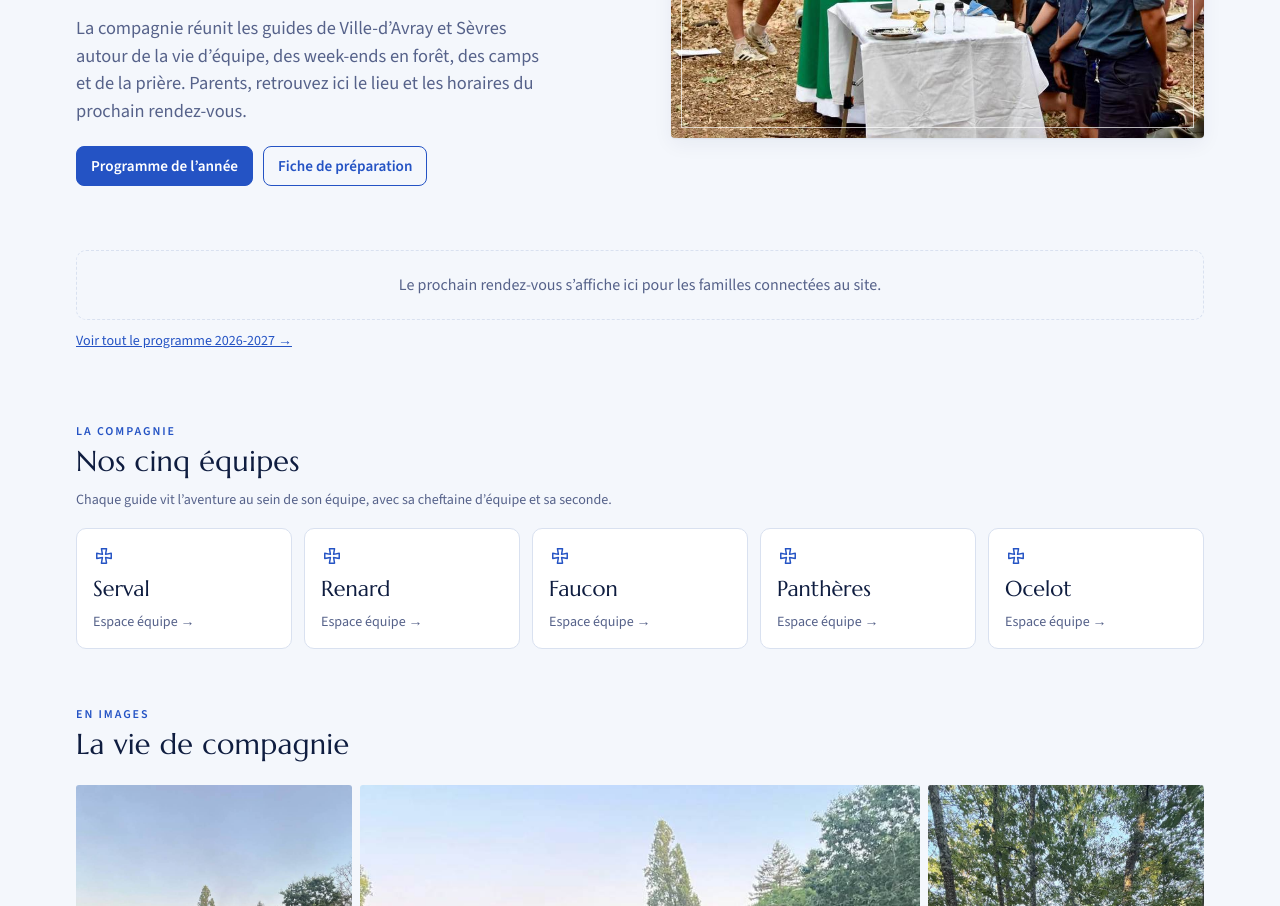
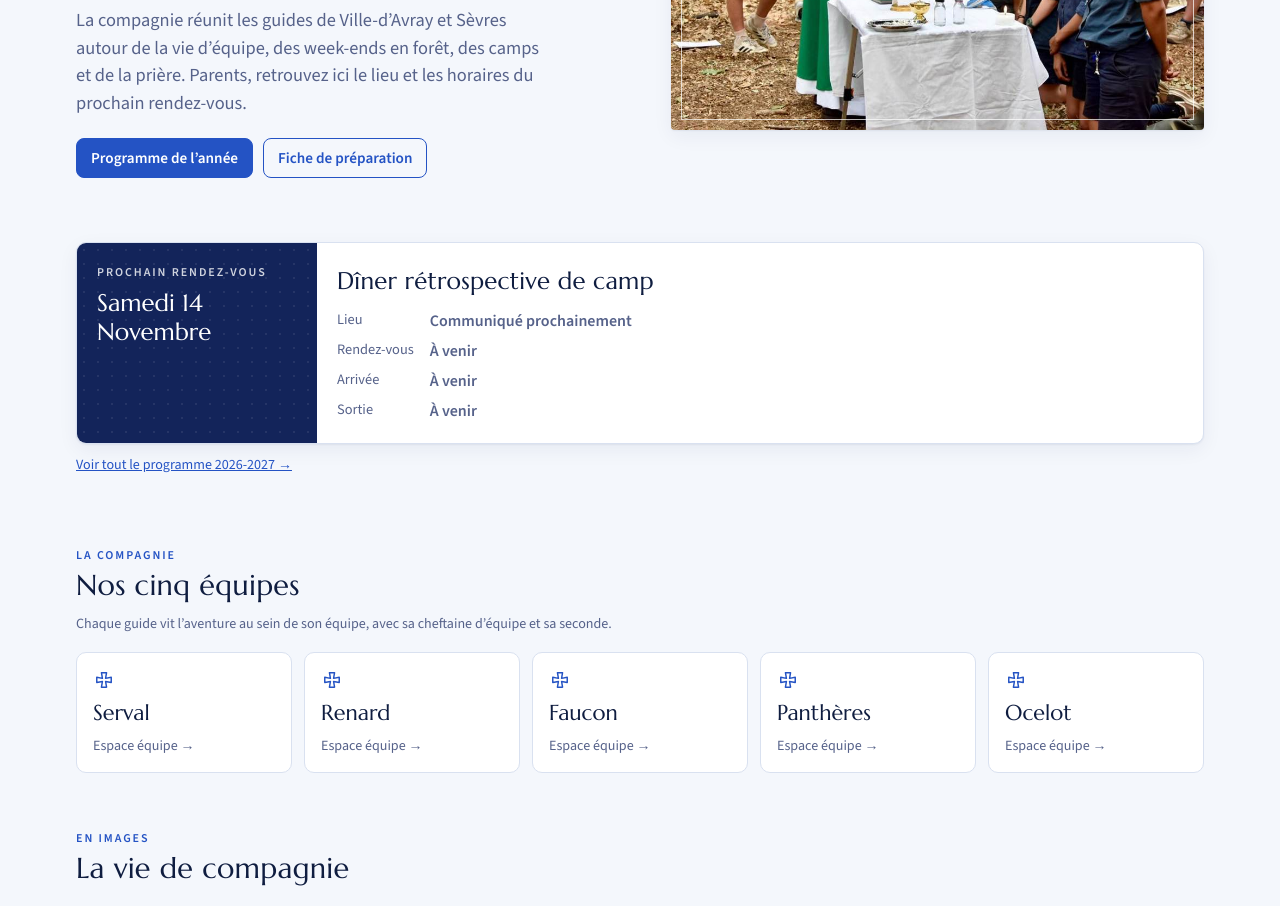
Before and after one commit to margauxbouriez-a11y/scoutvda, a plain HTML site: page index.html in a window 1280 px wide. Shown: the part 480-1386 px from the top of the page. Drawn offline with nearby package versions, Linux system fonts and the light colour scheme.

Commit message:
Publier le site à la racine pour GitHub Pages
Le site était dans site/, donc GitHub Pages affichait le README.
index.html, img/ et data/ sont maintenant à la racine, avec .nojekyll.
Hors claude.ai, la page passe en lecture seule et affiche le
programme depuis data/programme.json.

Co-Authored-By: Claude Opus 5.5 <noreply@anthropic.com>
Claude-Session: https://claude.ai/code/session_014vohpeiLWHZdbdpwq8EFJq

```diff
--- /dev/null
+++ b/data/programme.json
@@ -0,0 +1,187 @@
+{
+ "items": [
+  {
+   "createdAt": 1,
+   "debut": "2026-10-03",
+   "description": "",
+   "fin": "2026-10-04",
+   "heureArrivee": "",
+   "heureSortie": "",
+   "lieu": "",
+   "rdv": "",
+   "titre": "WE Compagnie",
+   "type": "Week-end",
+   "id": "e01"
+  },
+  {
+   "createdAt": 2,
+   "debut": "2026-11-14",
+   "description": "",
+   "fin": "",
+   "heureArrivee": "",
+   "heureSortie": "",
+   "lieu": "",
+   "rdv": "",
+   "titre": "Dîner rétrospective de camp",
+   "type": "Autre",
+   "id": "e02"
+  },
+  {
+   "createdAt": 3,
+   "debut": "2026-11-15",
+   "description": "Uniquement CE et secondes",
+   "fin": "",
+   "heureArrivee": "",
+   "heureSortie": "",
+   "lieu": "",
+   "rdv": "",
+   "titre": "Sortie Haute Équipe",
+   "type": "Sortie",
+   "id": "e03"
+  },
+  {
+   "createdAt": 4,
+   "debut": "2026-11-29",
+   "description": "",
+   "fin": "",
+   "heureArrivee": "",
+   "heureSortie": "",
+   "lieu": "",
+   "rdv": "",
+   "titre": "Sortie Compagnie",
+   "type": "Sortie",
+   "id": "e04"
+  },
+  {
+   "createdAt": 5,
+   "debut": "2026-12-12",
+   "description": "",
+   "fin": "2026-12-13",
+   "heureArrivee": "",
+   "heureSortie": "",
+   "lieu": "",
+   "rdv": "",
+   "titre": "WE Équipe",
+   "type": "Week-end",
+   "id": "e05"
+  },
+  {
+   "createdAt": 6,
+   "debut": "2027-01-16",
+   "description": "Uniquement les parents !",
+   "fin": "",
+   "heureArrivee": "",
+   "heureSortie": "",
+   "lieu": "",
+   "rdv": "",
+   "titre": "Soirée des parents",
+   "type": "Autre",
+   "id": "e06"
+  },
+  {
+   "createdAt": 7,
+   "debut": "2027-01-17",
+   "description": "",
+   "fin": "",
+   "heureArrivee": "",
+   "heureSortie": "",
+   "lieu": "",
+   "rdv": "",
+   "titre": "Sortie Compagnie",
+   "type": "Sortie",
+   "id": "e07"
+  },
+  {
+   "createdAt": 8,
+   "debut": "2027-02-28",
+   "description": "",
+   "fin": "",
+   "heureArrivee": "",
+   "heureSortie": "",
+   "lieu": "",
+   "rdv": "",
+   "titre": "Sortie Équipe",
+   "type": "Sortie",
+   "id": "e08"
+  },
+  {
+   "createdAt": 9,
+   "debut": "2027-03-13",
+   "description": "",
+   "fin": "2027-03-14",
+   "heureArrivee": "",
+   "heureSortie": "",
+   "lieu": "",
+   "rdv": "",
+   "titre": "WE Compagnie",
+   "type": "Week-end",
+   "id": "e09"
+  },
+  {
+   "createdAt": 10,
+   "debut": "",
+   "description": "Vacances de Pâques – dates à fixer en équipe",
+   "fin": "",
+   "heureArrivee": "",
+   "heureSortie": "",
+   "lieu": "",
+   "periode": "2027-04",
+   "rdv": "",
+   "titre": "Camp de Pâques",
+   "type": "Camp",
+   "id": "e10"
+  },
+  {
+   "createdAt": 11,
+   "debut": "2027-05-01",
+   "description": "",
+   "fin": "2027-05-02",
+   "heureArrivee": "",
+   "heureSortie": "",
+   "lieu": "",
+   "rdv": "",
+   "titre": "WE de Groupe",
+   "type": "Week-end",
+   "id": "e11"
+  },
+  {
+   "createdAt": 12,
+   "debut": "2027-05-22",
+   "description": "Uniquement CE et secondes",
+   "fin": "2027-05-23",
+   "heureArrivee": "",
+   "heureSortie": "",
+   "lieu": "",
+   "rdv": "",
+   "titre": "WE de Haute Équipe",
+   "type": "Week-end",
+   "id": "e12"
+  },
+  {
+   "createdAt": 13,
+   "debut": "2027-05-23",
+   "description": "",
+   "fin": "",
+   "heureArrivee": "",
+   "heureSortie": "",
+   "lieu": "",
+   "rdv": "",
+   "titre": "Sortie Compagnie",
+   "type": "Sortie",
+   "id": "e13"
+  },
+  {
+   "createdAt": 14,
+   "debut": "2027-06-05",
+   "description": "",
+   "fin": "2027-06-06",
+   "heureArrivee": "",
+   "heureSortie": "",
+   "lieu": "",
+   "rdv": "",
+   "titre": "WE de Compagnie",
+   "type": "Week-end",
+   "id": "e14"
+  }
+ ]
+}
--- a/site/index.html
+++ b/index.html
@@ -1,3 +1,11 @@
+<!doctype html>
+<html lang="fr">
+<head>
+<meta charset="utf-8">
+<meta name="viewport" content="width=device-width,initial-scale=1,viewport-fit=cover">
+<style>:root{color-scheme:light}body{margin:0;font:14px system-ui,sans-serif}img{max-width:100%}[hidden]{display:none!important}</style>
+</head>
+<body>
 <title>Compagnie Guides VDA</title>
 <meta name="claude:viewport-fit-sides" content="cover">
 <link rel="preconnect" href="https://fonts.googleapis.com">
@@ -287,7 +295,7 @@ function toast(msg,err){let t=$('.toast');if(!t){t=document.createElement('div')
 function errMsg(e){const c=e&&e.code;if(c==='invalid_argument')return "Enregistrement refusé : vous n'avez peut-être pas les droits d'écriture sur ce site.";
   if(c==='quota_exceeded')return 'La base est pleine : supprimez d’anciens éléments.';return "Impossible d'enregistrer pour l'instant. Réessayez dans un moment."}
 async function save(p,ok){try{await p;if(ok)toast(ok)}catch(e){console.error(e);toast(errMsg(e),true)}}
-function needDb(){if(!S.db){toast('Connectez-vous à claude.ai pour enregistrer des modifications.',true);return false}return true}
+function needDb(){if(!S.db){toast(S.dbState==='static'?'Cette version du site est en lecture seule : les modifications se font sur la version claude.ai.':'Connectez-vous à claude.ai pour enregistrer des modifications.',true);return false}return true}
 
 function openModal(title,body,onSubmit,submitLabel){
   const root=$('#modal-root');
@@ -418,7 +426,7 @@ const FICHE_Q=[
 const slotRow=()=>`<div class="slot"><input type="text" name="slot_h" placeholder="9h30-10h30" aria-label="Horaire"><input type="text" name="slot_a" placeholder="Activité" aria-label="Activité"><button type="button" class="icon-btn" data-slot-del aria-label="Retirer cette ligne">×</button></div>`;
 function vFiche(){
   return `<div class="pagehead"><div><div class="eyebrow">Pour les cheftaines d’équipe et les secondes</div><h1>Fiche de préparation de la sortie</h1></div></div>
-  <div class="banner">Remplis cette fiche avant chaque sortie d’équipe. Elle est envoyée directement aux cheftaines et n’apparaît pas sur le site public.</div>
+  ${S.dbState==='static'?'<div class="banner">L’envoi des fiches se fait depuis la version claude.ai du site : demande le lien à tes cheftaines.</div>':''}<div class="banner">Remplis cette fiche avant chaque sortie d’équipe. Elle est envoyée directement aux cheftaines et n’apparaît pas sur le site public.</div>
   <form id="ficheform" class="card fiche" autocomplete="off">
    <div class="fgrid">
     <label class="f">Équipe<select name="equipe" required>${opt('','Choisir l’équipe',true)}${TEAMS.map(t=>opt(t.id,t.nom)).join('')}</select></label>
@@ -450,7 +458,7 @@ function chefFiches(){const cur=S.filters.ficheTeam||TEAMS[0].id;
 /* ---------- CHEFTAINES ---------- */
 function subtabs(key,list){const cur=S.sub[key]||list[0][0];
   return {cur,html:`<div class="subtabs" role="tablist">${list.map(([k,l])=>`<button role="tab" aria-selected="${k===cur}" data-act="sub" data-key="${key}" data-v="${k}">${l}</button>`).join('')}</div>`}}
-function dbBanner(){if(S.dbState==='off')return `<div class="banner">Ouvrez ce site connecté·e à claude.ai pour voir et modifier les données partagées (programme, tâches, lieux, budgets).</div>`;
+function dbBanner(){if(S.dbState==='static')return `<div class="banner">Version publique en lecture seule. Les tâches, les lieux, les budgets et les fiches se gèrent sur la version claude.ai du site.</div>`;if(S.dbState==='off')return `<div class="banner">Ouvrez ce site connecté·e à claude.ai pour voir et modifier les données partagées (programme, tâches, lieux, budgets).</div>`;
   if(S.dbState==='slow')return `<div class="banner">Les données mettent du temps à arriver. Ce qui s’affiche peut ne pas être à jour.</div>`;return ''}
 
 function vChef(){
@@ -706,7 +714,7 @@ main.addEventListener('click',e=>{const b=e.target.closest('[data-act]');if(!b||
 renderAll(true);
 (async function init(){
   let db=null;try{db=window.claude&&window.claude.use?await window.claude.use('db'):null}catch(e){db=null}
-  if(!db){S.dbState='off';render();return}
+  if(!db){try{const r=await fetch('data/programme.json',{cache:'no-store'});if(!r.ok)throw 0;S.prog=(await r.json()).items||[];S.dbState='static'}catch(e){S.dbState='off'}renderAll(true);return}
   S.db=db;let got=false;const slow=setTimeout(()=>{if(!got){S.dbState='slow';render()}},10000);
   const done=snap=>{if(!snap.metadata.fromCache){got=true;clearTimeout(slow);if(S.dbState!=='ready'){S.dbState='ready'}}};
   const onErr=e=>{console.error(e);got=true;clearTimeout(slow)};
@@ -719,3 +727,6 @@ renderAll(true);
 })();
 })();
 </script>
+
+</body>
+</html>
```
Also changed, not shown: img/p1.jpg (renamed from site/img/p1.jpg), img/p2.jpg (renamed from site/img/p2.jpg), img/p3.jpg (renamed from site/img/p3.jpg), img/p4.jpg (renamed from site/img/p4.jpg), img/p5.jpg (renamed from site/img/p5.jpg), img/p6.jpg (renamed from site/img/p6.jpg), img/p7.jpg (renamed from site/img/p7.jpg), img/p8.jpg (renamed from site/img/p8.jpg), 2 other files.
